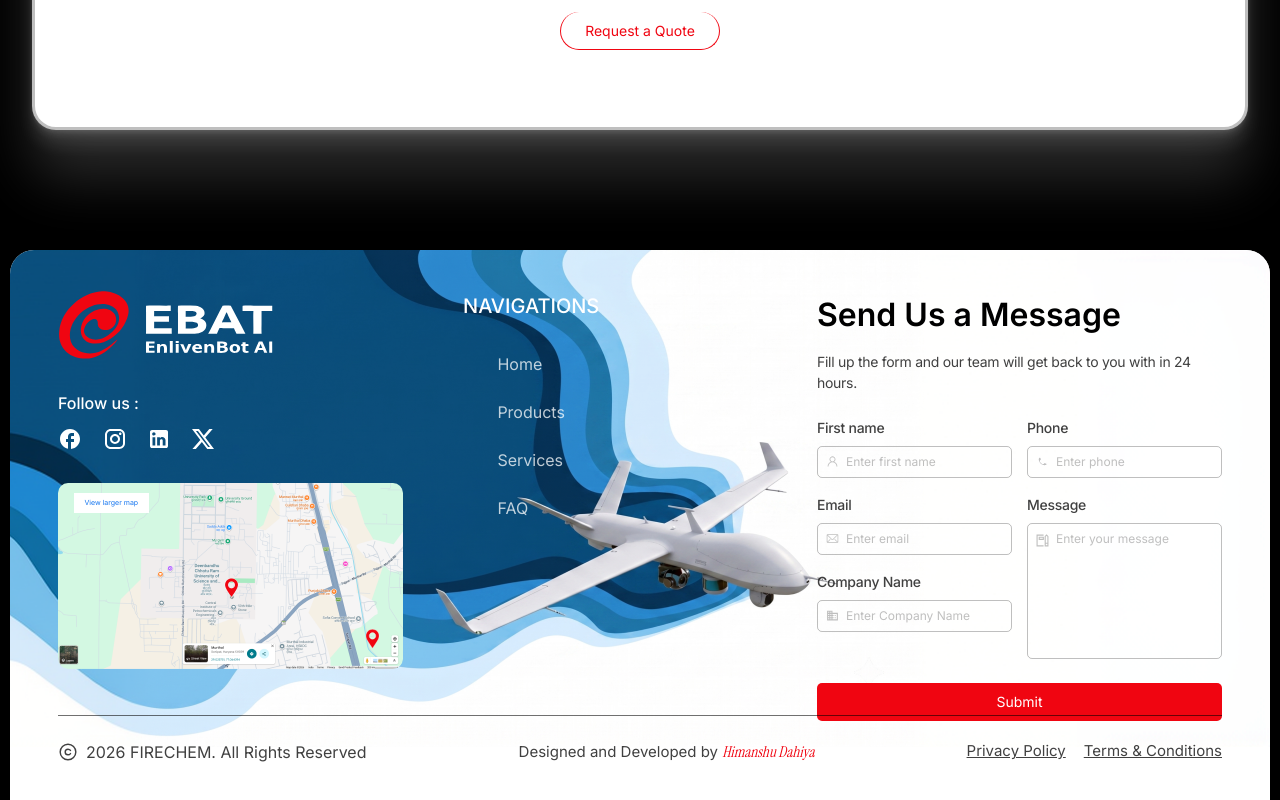
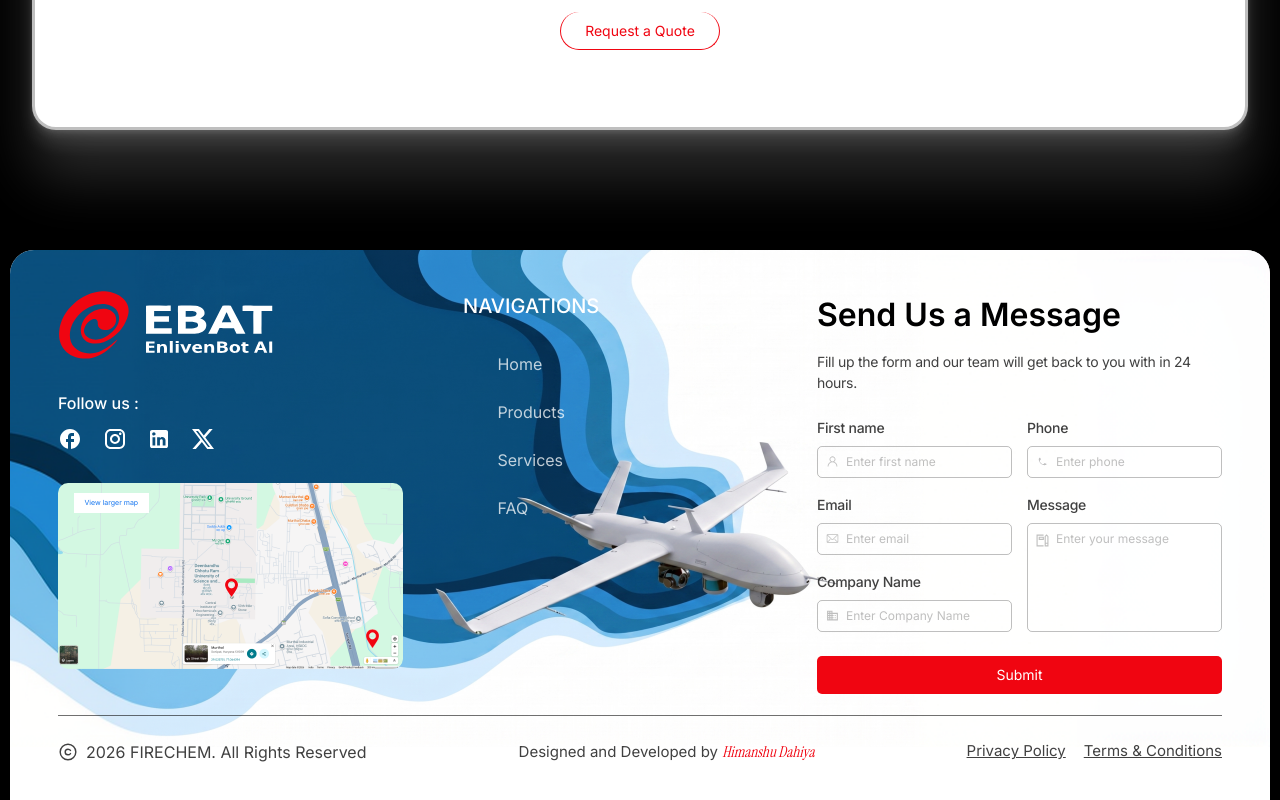
Before and after one commit to Bored008/EBAT, a Next.js app: page / in a window 1280 px wide. Shown: the part 5625-6425 px from the top of the page. Built offline with nearby package versions, Linux system fonts and the light colour scheme; a web font is replaced by a local one.

Commit message:
fix: form textarea height overflow in footer

```diff
--- a/src/components/sections/Footer.tsx
+++ b/src/components/sections/Footer.tsx
@@ -88,7 +88,7 @@ export function Footer() {
               </div>
 
               {/* Row 2: Email & Company (left col) | Message (right col) */}
-              <div className="flex flex-row justify-between items-start gap-[14px]">
+              <div className="flex flex-row justify-between items-stretch gap-[14px]">
                 {/* Left Col */}
                 <div className="flex flex-col gap-[16px] w-[195px]">
                   <div className="flex flex-col gap-[8px]">
@@ -110,7 +110,7 @@ export function Footer() {
                 {/* Right Col: Message */}
                 <div className="flex flex-col gap-[8px] w-[195px]">
                   <label className="font-sans font-medium text-[14px] tracking-[-0.02em] text-black/75">Message</label>
-                  <div className="flex flex-row items-start gap-[7px] border border-black/25 rounded-[5px] px-[8px] py-[6px] h-[136px]">
+                  <div className="flex flex-row items-start gap-[7px] border border-black/25 rounded-[5px] px-[8px] py-[6px] flex-1">
                     <div className="mt-1 flex-shrink-0"><Image src="/images/footer/notebook.svg" alt="Message" width={13} height={13} /></div>
                     <textarea placeholder="Enter your message" className="bg-transparent text-[12px] text-black outline-none w-full h-full resize-none placeholder:text-black/25"></textarea>
                   </div>
@@ -190,7 +190,7 @@ export function Footer() {
                 </div>
 
                 {/* Row 2: Email & Company (left) | Message (right) */}
-                <div className="flex flex-row justify-between items-start gap-[14px]">
+                <div className="flex flex-row justify-between items-stretch gap-[14px]">
                   {/* Left Column */}
                   <div className="flex flex-col gap-[16px] flex-1">
                     <div className="flex flex-col gap-[8px]">
@@ -212,7 +212,7 @@ export function Footer() {
                   {/* Right Column */}
                   <div className="flex flex-col gap-[8px] flex-1">
                     <label className="font-sans font-medium text-[14px] tracking-[-0.02em] text-black/75">Message</label>
-                    <div className="flex flex-row items-start gap-[7px] border border-black/25 rounded-[5px] px-[8px] py-[6px] h-[136px]">
+                    <div className="flex flex-row items-start gap-[7px] border border-black/25 rounded-[5px] px-[8px] py-[6px] flex-1">
                       <div className="mt-1 flex-shrink-0"><Image src="/images/footer/notebook.svg" alt="Message" width={13} height={13} /></div>
                       <textarea placeholder="Enter your message" className="bg-transparent text-[12px] text-black outline-none w-full h-full resize-none placeholder:text-black/25"></textarea>
                     </div>
```
